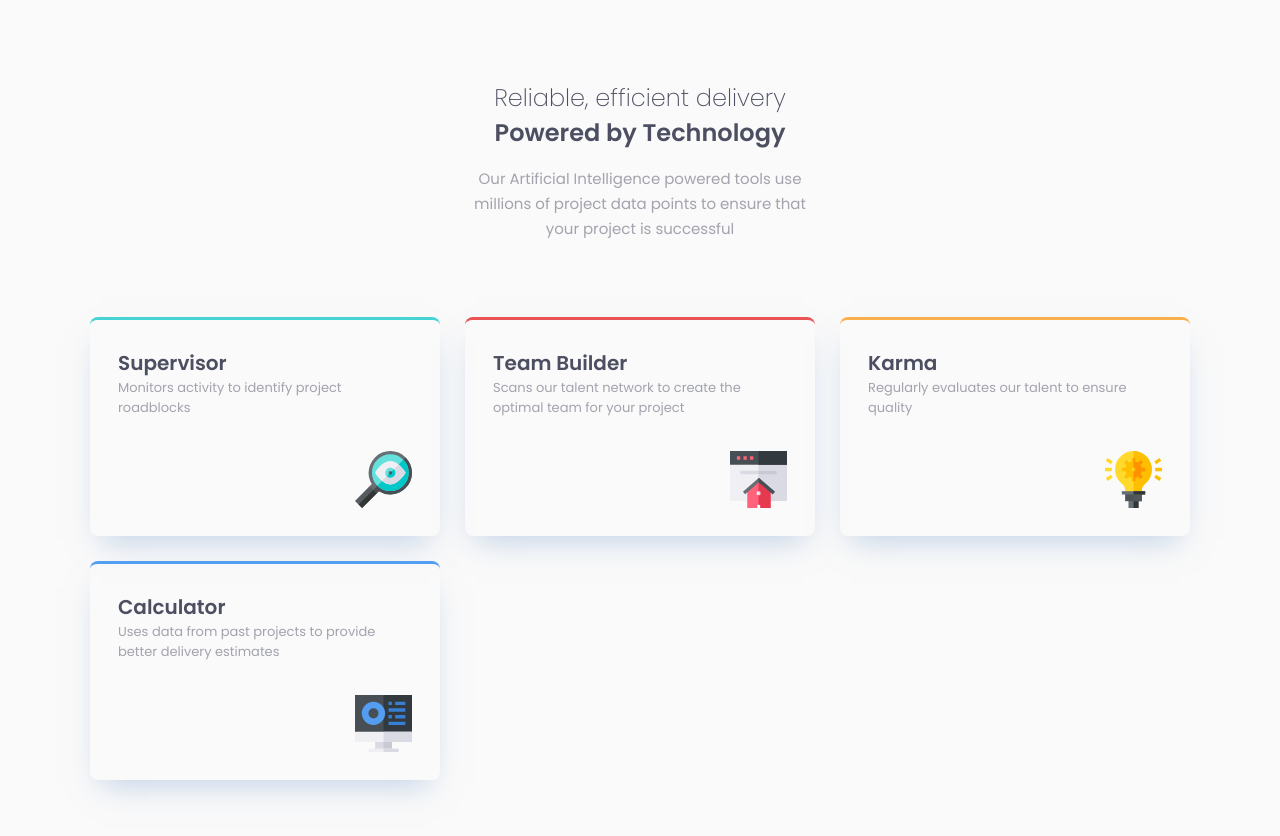
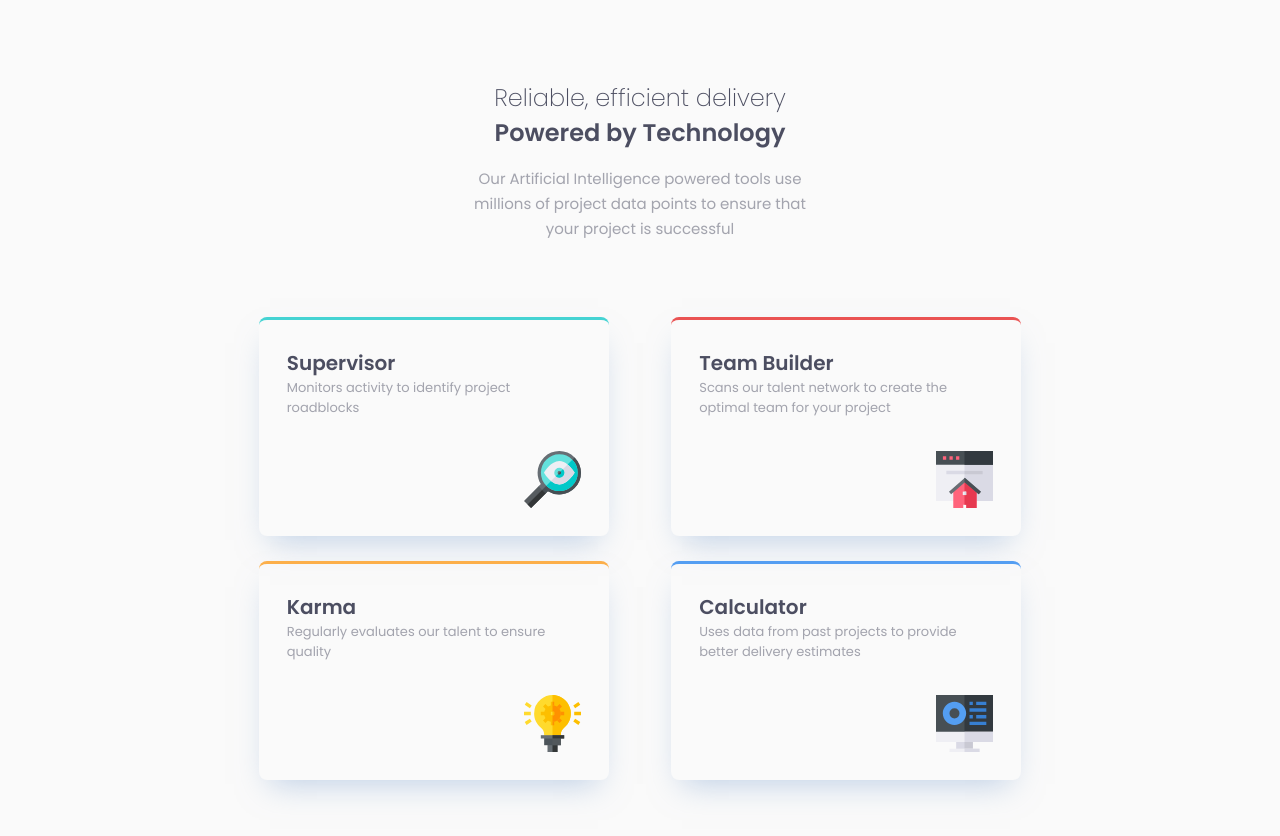
Before and after one commit to solracss/fem-4-card-feature-section, a website built with Vite: page index.html in a window 1280 px wide. Built offline with nearby package versions, Linux system fonts and the light colour scheme.

Commit message:
prevent 2 columns from streching

```diff
--- a/sass/pages/_card-section.scss
+++ b/sass/pages/_card-section.scss
@@ -21,6 +21,8 @@
 
 .four-cards {
 	margin-top: remSize(76px);
+	margin-inline: auto;
+	max-width: remSize(800px);
 	grid-template-columns: repeat(auto-fit, minmax(min(350px, 100%), 1fr));
 }
 
```
